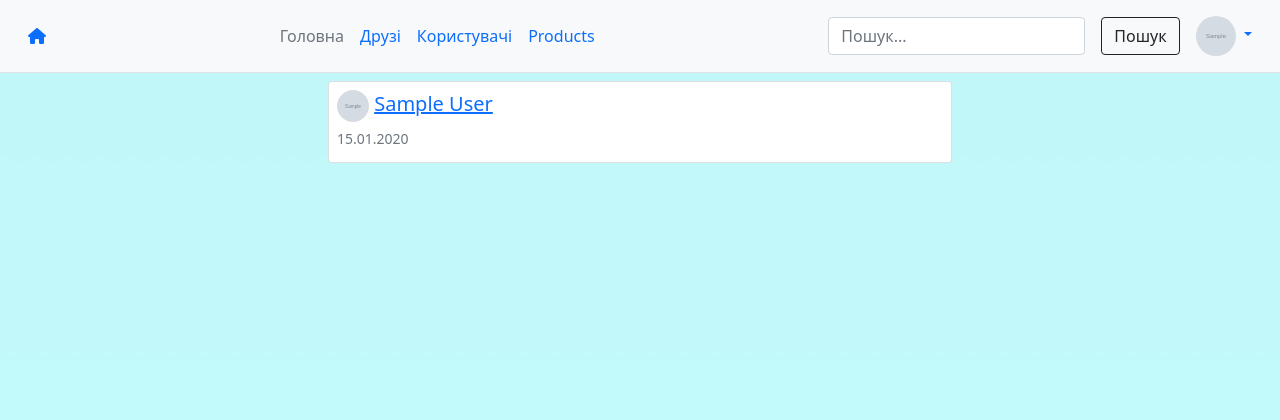
After one commit to boss59842009/Django_social_network, a Django app: page /profiles/ in a window 1280 px wide. The commit adds this page. Shown: the top 420 px of the page. Run offline with Django 5.2, Linux system fonts and the light colour scheme; a user stored in the database is signed in; tables that the repository leaves empty hold one stand-in row (values such as "Sample post"); grey boxes marked "Sample" are stand-in pictures; some libraries are stand-ins or nearby versions.

Commit message:
add profiles_list.html, view and url, add follow_unfollow view

```diff
--- a/auth_system/models.py
+++ b/auth_system/models.py
@@ -11,14 +11,14 @@ class SubscriptionManager(models.Manager):
         return self.get(follower=follower, following=following).delete()
 
     def is_following(self, follower, following):
-        return self.get(follower=follower, following=following).exists()
+        return self.filter(follower=follower, following=following).exists()
 
     def is_followed_by(self, follower, following):
-        return self.get(follower=following, following=follower).exists()
+        return self.filter(follower=following, following=follower).exists()
 
 
 class User(AbstractUser):
-    first_login = models.DateTimeField(null=True)
+    first_login = models.DateTimeField(auto_now_add=True)
     phone_number = models.CharField(max_length=18)
 
 
@@ -49,4 +49,4 @@ class Subscription(models.Model):
         ordering = ['-created_at']
 
     def __str__(self):
-        return f'{self.follower.username} following {self.following.username}'
+        return f'{self.follower.user.username} following {self.following.user.username}'
--- a/auth_system/urls.py
+++ b/auth_system/urls.py
@@ -7,5 +7,7 @@ urlpatterns = [
     path('logout/', views.CustomLogoutView.as_view(), name='logout'),
     path('registration/', views.UserRegistrationView.as_view(), name='registration'),
     path('edit_profile/', views.edit_profile, name='edit'),
-    path('profile/<int:pk>', views.info_profile, name='info-profile')
+    path('profile/<int:pk>', views.info_profile, name='info-profile'),
+    path('profiles/', views.profiles_list, name='profiles-list'),
+    path('profile/<int:pk>/follow', views.follow_unfollow_profile, name='follow-profile')
 ]
--- a/auth_system/views.py
+++ b/auth_system/views.py
@@ -81,4 +81,32 @@ def edit_profile(request):
 def info_profile(request, pk):
     if request.method == 'GET':
         profile = models.UserProfile.objects.get(id=pk)
-        return render(request, 'auth_system/profile_info.html', {'profile': profile})
+        user = models.UserProfile.objects.get(id=request.user.pk)
+        is_follow = models.Subscription.objects.is_following(follower=user, following=profile)
+        return render(request, 'auth_system/profile_info.html', {'profile': profile, 'is_follow': is_follow})
+
+
+@login_required
+def profiles_list(request):
+    if request.method == 'GET':
+        profiles = models.UserProfile.objects.all()
+        return render(request, 'auth_system/profiles_list.html', {'profiles': profiles})
+
+
+# @login_required
+# def followed_profiles_list(request):
+#     if request.method == 'GET':
+#         profiles = models.UserProfile.followers()
+#         return render(request, 'auth_system/profiles_list.html', {'profiles': profiles})
+
+
+@login_required
+def follow_unfollow_profile(request, pk):
+    if request.method == 'GET':
+        follower = models.UserProfile.objects.get(id=request.user.pk)
+        following = models.UserProfile.objects.get(id=pk)
+        if models.Subscription.objects.is_following(follower, following):
+            models.Subscription.objects.unfollow(follower, following)
+        else:
+            models.Subscription.objects.follow(follower, following)
+        return redirect('info-profile', pk=pk)
--- /dev/null
+++ b/templates/auth_system/profiles_list.html
@@ -0,0 +1,24 @@
+{% extends 'base.html' %}
+{% load static %}
+{% block title %}Всі пости{% endblock %}
+
+{% block content %}
+<div class="col-6 p-2" xmlns="http://www.w3.org/1999/html">
+    {% for profile in profiles %}
+    <div class="card mb-2 p-2">
+        <div class="card-body p-0">
+            <h5 class="card-title mb-1">
+            {% if profile.avatar %}
+            <img src="{{ profile.avatar.url }}" alt="Фото профілю" width="32" height="32"
+                 class="rounded-circle">
+            {% else %}
+            <img src="{% static 'img/posts/post_default.jpg' %}" alt="Фото профілю" width="32" height="32"
+                 class="rounded-circle">
+            {% endif %}
+                <a href="{% url 'info-profile' profile.pk %}">{{ profile.user.first_name }} {{ profile.user.last_name }}</a></h5>
+            <p class="card-text mb-1"><small class="text-muted">{{ profile.user.first_login|date:"d.m.Y" }}</small></p>
+        </div>
+    </div>
+    {% endfor %}
+</div>
+{% endblock %}
--- a/templates/header_custom.html
+++ b/templates/header_custom.html
@@ -9,8 +9,8 @@
 
         <ul class="nav col-12 col-lg-auto m-lg-auto mb-2 justify-content-center mb-md-0">
           <li><a href="{% url 'all-posts' %}" class="nav-link px-2 link-secondary">Головна</a></li>
-          <li><a href="#" class="nav-link px-2 link-body-emphasis">Inventory</a></li>
-          <li><a href="#" class="nav-link px-2 link-body-emphasis">Customers</a></li>
+          <li><a href="#" class="nav-link px-2 link-body-emphasis">Друзі</a></li>
+          <li><a href="{% url 'profiles-list' %}" class="nav-link px-2 link-body-emphasis">Користувачі</a></li>
           <li><a href="#" class="nav-link px-2 link-body-emphasis">Products</a></li>
         </ul>
 
```
Also changed, not shown: templates/auth_system/profile_info.html (+8 -4 lines).
